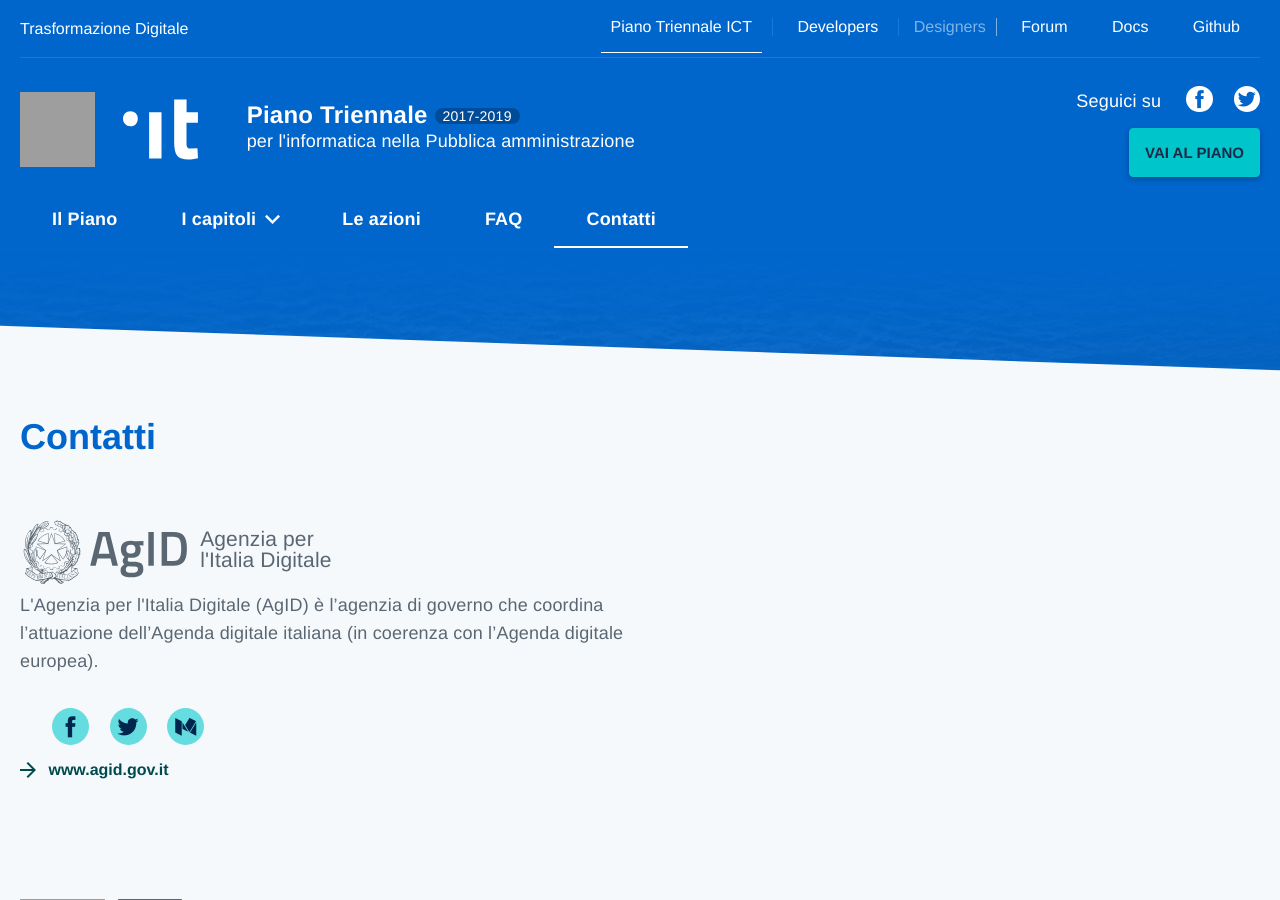
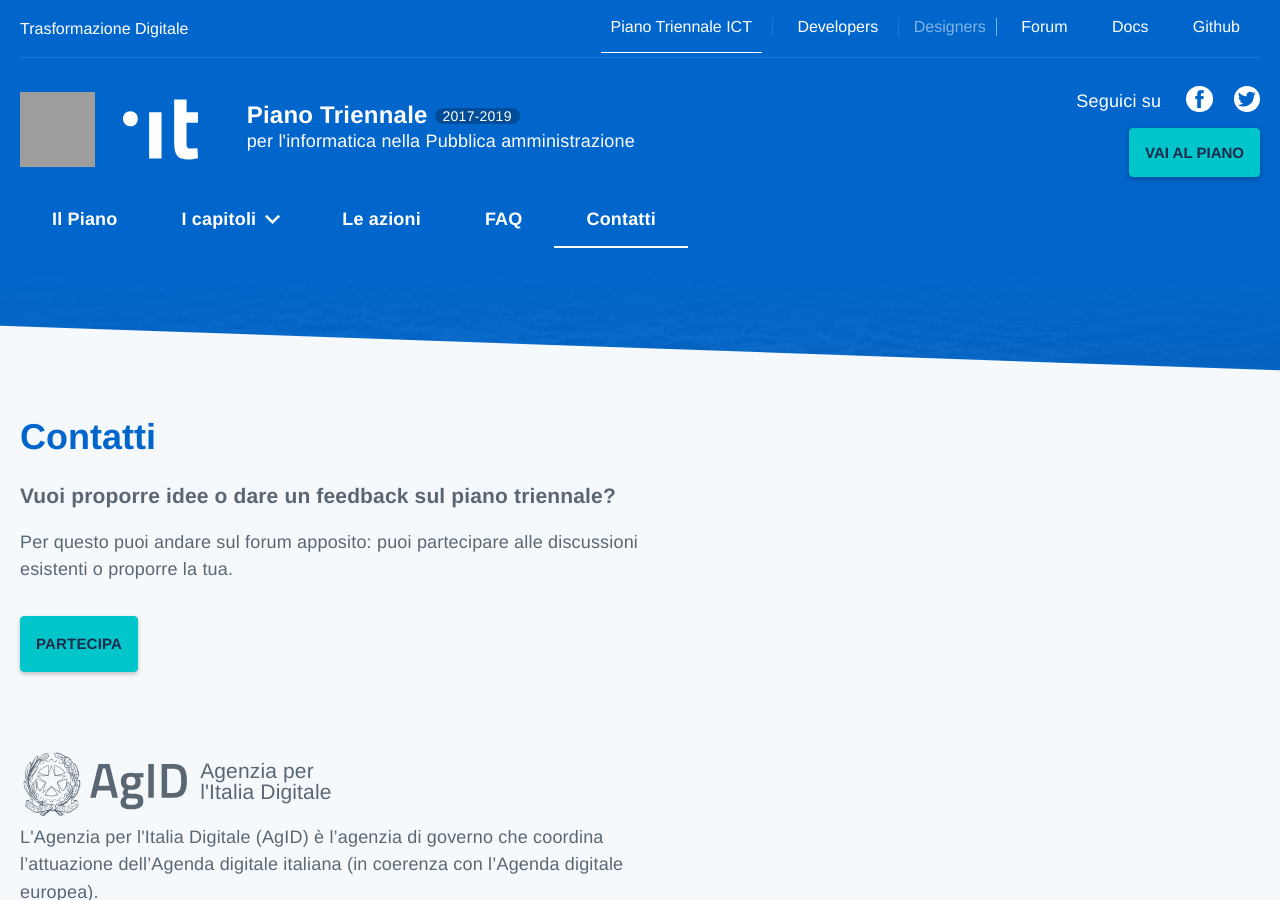
Before and after one commit to italia/pianotriennale-ict.italia.it, a Jekyll site: the page built from _pages/it/contatti.md, in a window 1280 px wide and 900 px high. Built offline with Jekyll 4.4.1, drawn with Linux system fonts in a browser that asks for light colours; some web fonts are replaced; grey boxes are pictures that could not be loaded.

Commit message:
added back texts on contacts page

```diff
--- a/_layouts/contatti.html
+++ b/_layouts/contatti.html
@@ -29,6 +29,11 @@
 <div class="Content u-background-grey-15 u-layout-r-withGutter u-padding-r-top u-padding-bottom-xxl u-posRelative u-zindex-30">
   <div class="Grid">
     <div class="Grid-cell u-sizeFull u-md-size6of12 u-lg-size6of12">
+      <div class="Prose u-margin-bottom-xxl">
+        <h4>Vuoi proporre idee o dare un feedback sul piano triennale?</h4>
+        <p>Per questo puoi andare sul forum apposito: puoi partecipare alle discussioni esistenti o proporre la tua.</p>
+        {% include button.html label = 'goto_forum' url = site.data.network_links.forum.url icon = 'forum' target_blank = true %}
+      </div>
       <div class="u-margin-bottom-xxl">
          <div class="u-margin-top-xxl u-margin-bottom-xs u-inlineBlock">
            <a class="u-linkClean" href="{{ site.owner_link }}" title="{{ site.owner_full | escape }}">
```
